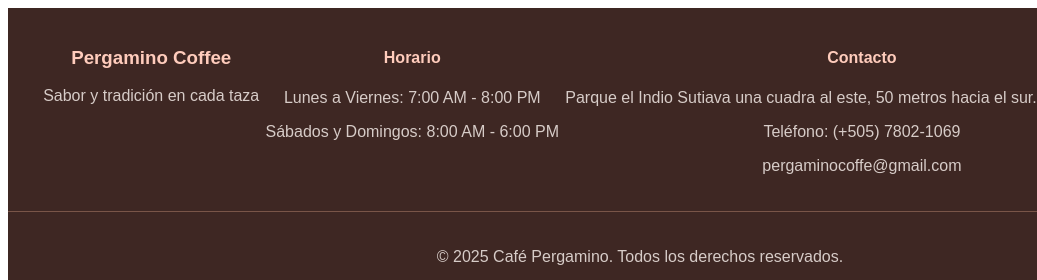
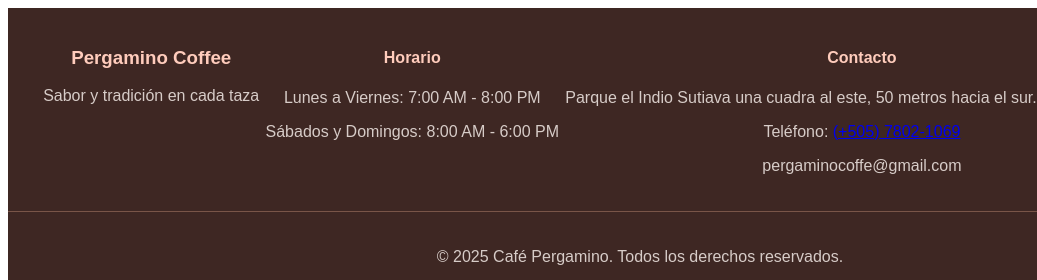
Before and after one commit to EdgardSk8/Coffee-Pergamino, a plain HTML site: page vistas/recursos/footer.html in a window 1280 px wide. Shown: the top 280 px of the page, 0-1037 px from the left. Drawn offline with Linux system fonts and the light colour scheme.

Commit message:
telefono

```diff
--- a/vistas/recursos/footer.html
+++ b/vistas/recursos/footer.html
@@ -24,7 +24,7 @@
 
             <h4 style="color: #FFCCBC;">Contacto</h4>
             <p>Parque el Indio Sutiava una cuadra al este, 50 metros hacia el sur. Leon, Nicaragua</p>
-            <p>Teléfono: (+505) 7802-1069</p>
+            <p>Teléfono: <a href="tel:+50578021069">(+505) 7802-1069</a></p>
             <p>pergaminocoffe@gmail.com </p>
 
         </div>
```
